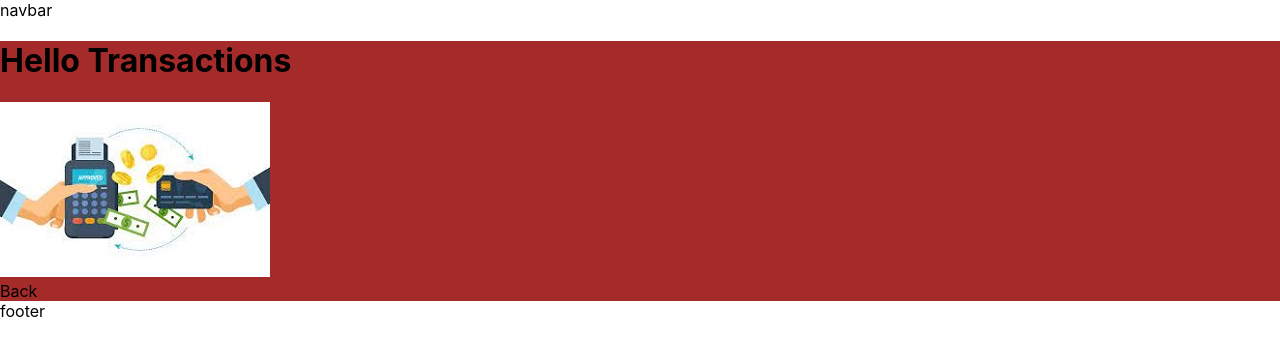
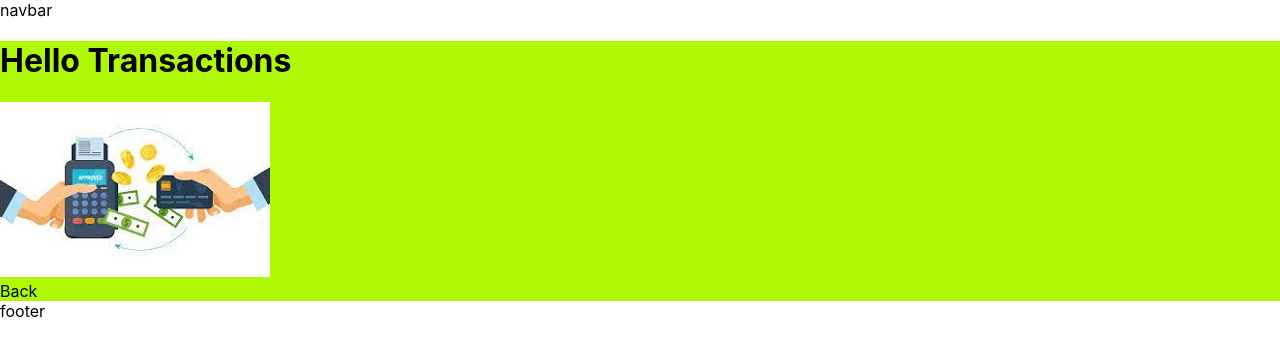
Before and after one commit to malejandro9604/nextjs-example, a Next.js app: page /transaction in a window 1280 px wide. Shown: the top 356 px of the page. Built offline with nearby package versions, Linux system fonts and the light colour scheme.

Commit message:
change background

```diff
--- a/styles/Transaction.module.css
+++ b/styles/Transaction.module.css
@@ -1,4 +1,4 @@
 .container {
-    background-color: brown;
+    background-color: rgb(175, 248, 6);
     color: black;
 }
```
